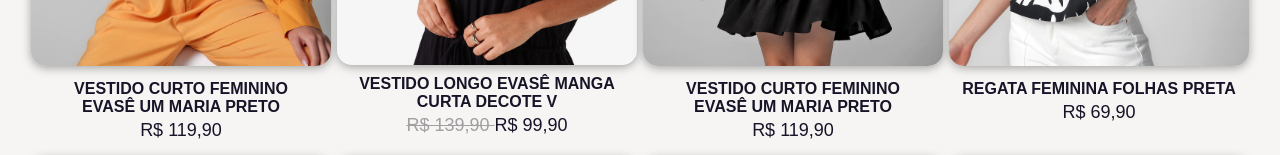
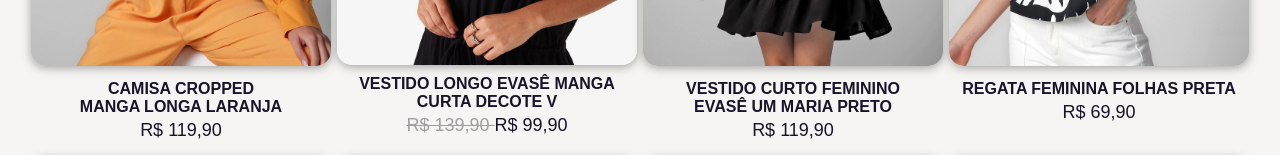
Before and after one commit to renanribs/hackadev, a website: page index.html in a window 1280 px wide. Shown: the part 399-554 px from the top of the page. Drawn offline with nearby package versions, Linux system fonts and the light colour scheme.

Commit message:
Update index.html

```diff
--- a/index.html
+++ b/index.html
@@ -68,7 +68,7 @@
           onclick="location.href='/pages/produto/product01.html'"
         />
         <div href="#" class="home-legenda">
-          Vestido Curto Feminino<br />Evasê Um Maria Preto
+          Camisa Cropped <br />Manga Longa Laranja
         </div>
         <div href="#" class="home-preco">R$ 119,90</div>
       </div>
```
